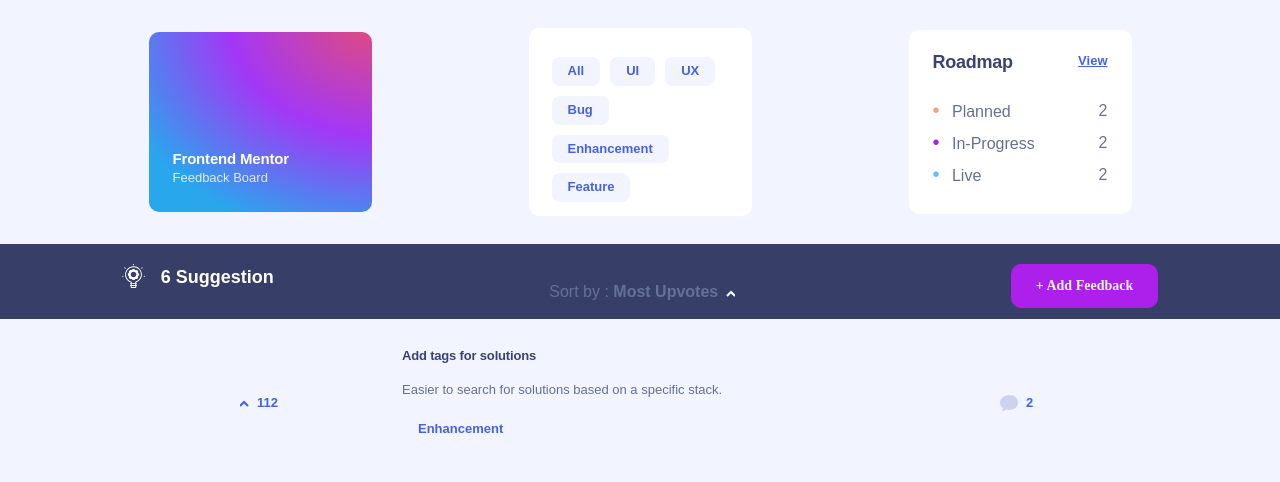
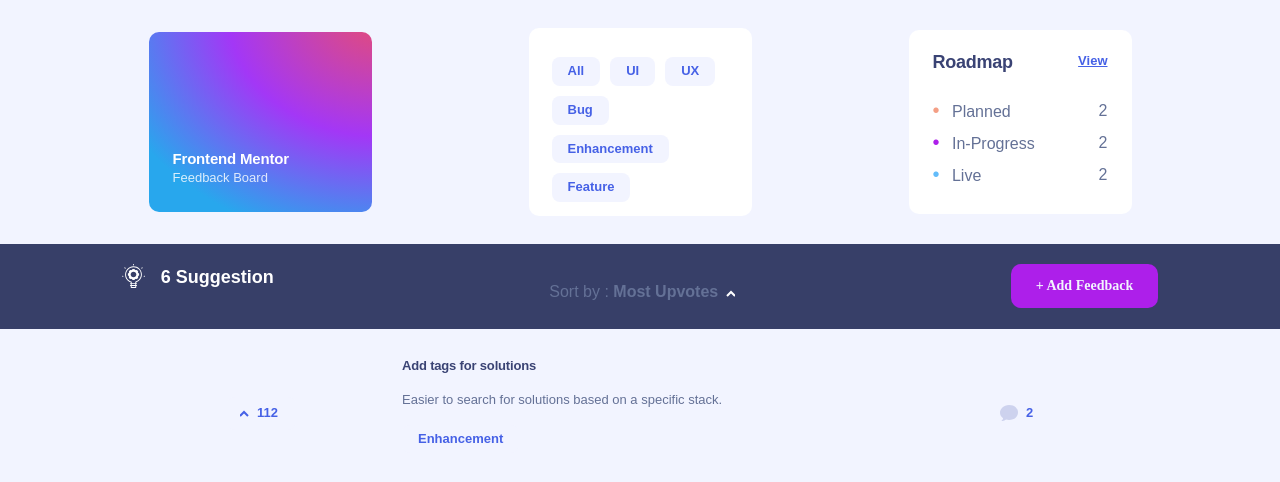
Before and after one commit to slalakara/feedback-app, a Next.js app: page /PostDetail in a window 1280 px wide. Shown: the top 482 px of the page. Built offline with nearby package versions, Linux system fonts and the light colour scheme.

Commit message:
headerFilter'daki zıplama sorunu çözüldü. feedbackHeader.css'de 144 - 160 arası satırlar eklendi.

```diff
--- a/components/FeedbackHeader/feedbackHeader.css
+++ b/components/FeedbackHeader/feedbackHeader.css
@@ -37,7 +37,6 @@
 .header-filter {
   display: flex;
   flex-direction: column;
-  position: relative;
   width: 250px;
 }
 
@@ -131,6 +130,7 @@
 
 
   .Header {
+    padding: 0;
     height: none;
     display: flex;
     justify-content: space-around;
@@ -140,4 +140,23 @@
     margin: 0 auto;
     padding-top: 20px;
   }
+
+  .header-filter {
+    display: flex;
+    flex-direction: column;
+    position: relative;
+    padding-bottom: 10px;
+  }
+
+  .filter-options {
+    position: absolute;
+    background-color: white;
+    border: 1px solid #ccc;
+    padding: 10px;
+    box-shadow: 0px 4px 8px rgba(0, 0, 0, 0.1);
+    min-width: 150px;
+    top: calc(80% + 5px);
+    left: 20px;
+    z-index: 1;
+  }
 }
--- a/components/FeedbackHeader/headerFilter.jsx
+++ b/components/FeedbackHeader/headerFilter.jsx
@@ -18,7 +18,7 @@ export default function HeaderFilter() {
   };
 
   const handleMouseLeave = () => {
-    setShowOptions(false);
+    setShowOptions(true);
   };
 
   return (
```
